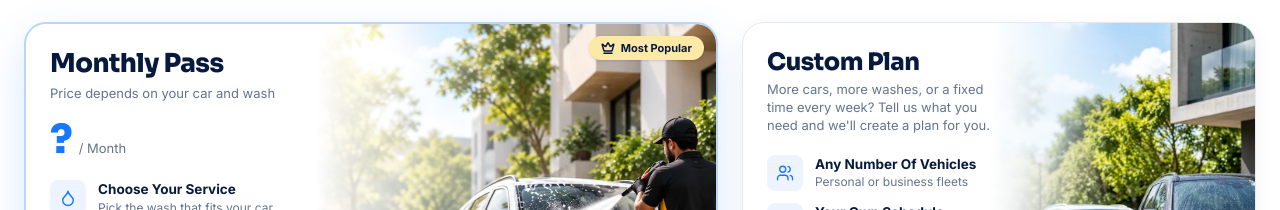
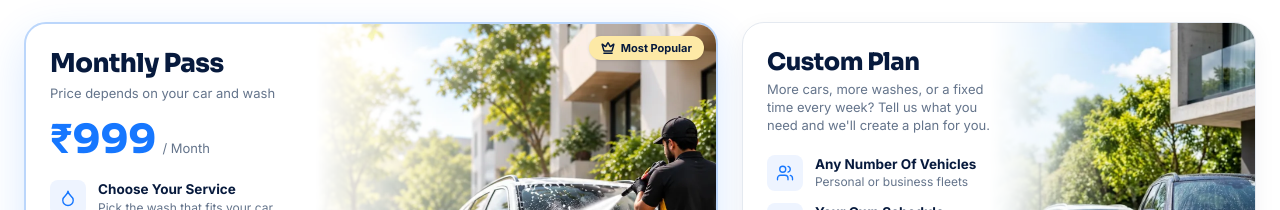
Before and after one commit to blussit/blussit, a React (Vite) app in the folder frontend/: page / in a window 1280 px wide. Shown: the part 1300-1510 px from the top of the page. Built offline with nearby package versions, Linux system fonts and the light colour scheme; no server answers.

Commit message:
Hardcode Monthly Pass price to ₹999 as requested

```diff
--- a/frontend/src/components/public/landing/PlansShowcase.tsx
+++ b/frontend/src/components/public/landing/PlansShowcase.tsx
@@ -105,9 +105,8 @@ export function PlansShowcase({ id = "plans", showEmpty = false }: { id?: string
                 <p className="mt-1 text-[13px] text-[#64748B]">Price depends on your car and wash</p>
 
                 <div className="mt-4 flex items-baseline gap-1.5">
-                  {from != null && <span className="text-[12px] text-[#64748B]">From</span>}
                   <span className="font-display text-[36px] font-extrabold leading-none text-[#1677FF] sm:text-[40px]">
-                    {from != null ? INR(from) : "?"}
+                    ₹999
                   </span>
                   <span className="text-[13px] text-[#64748B]">/ Month</span>
                 </div>
```
